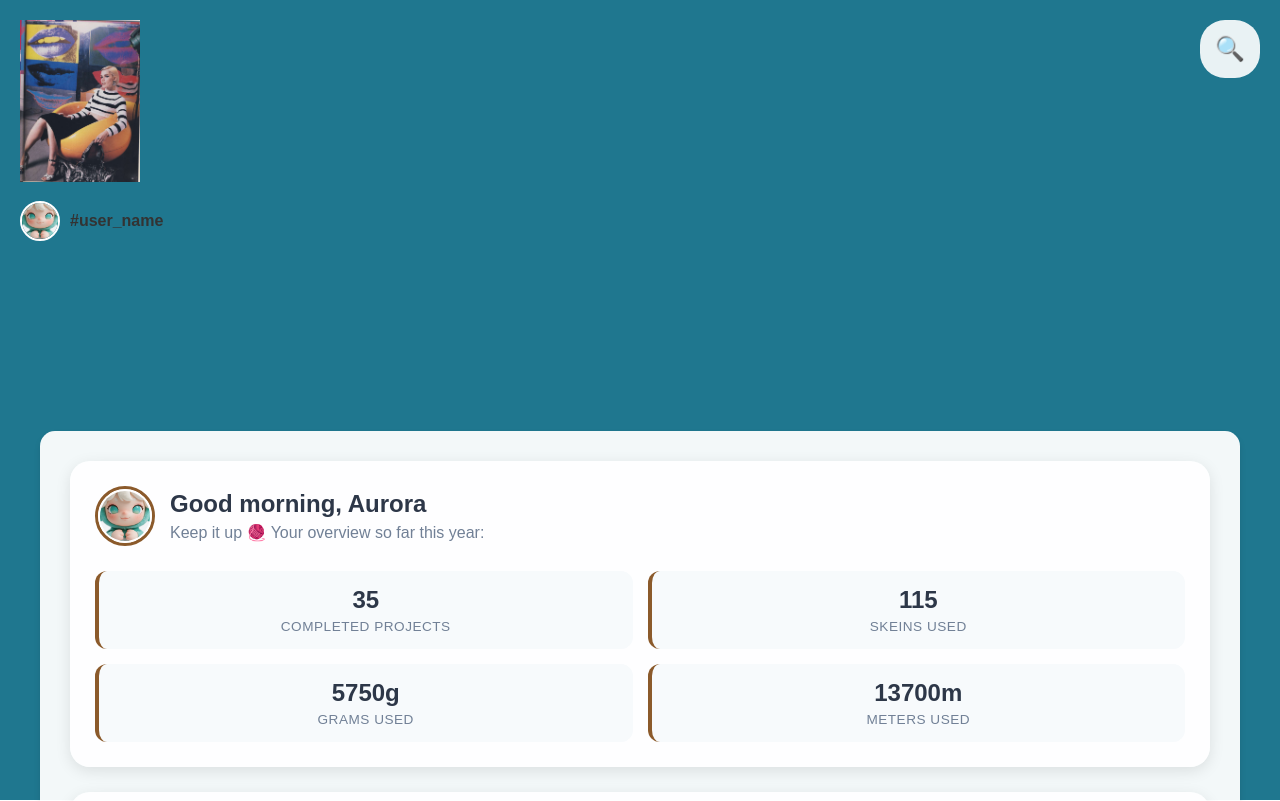
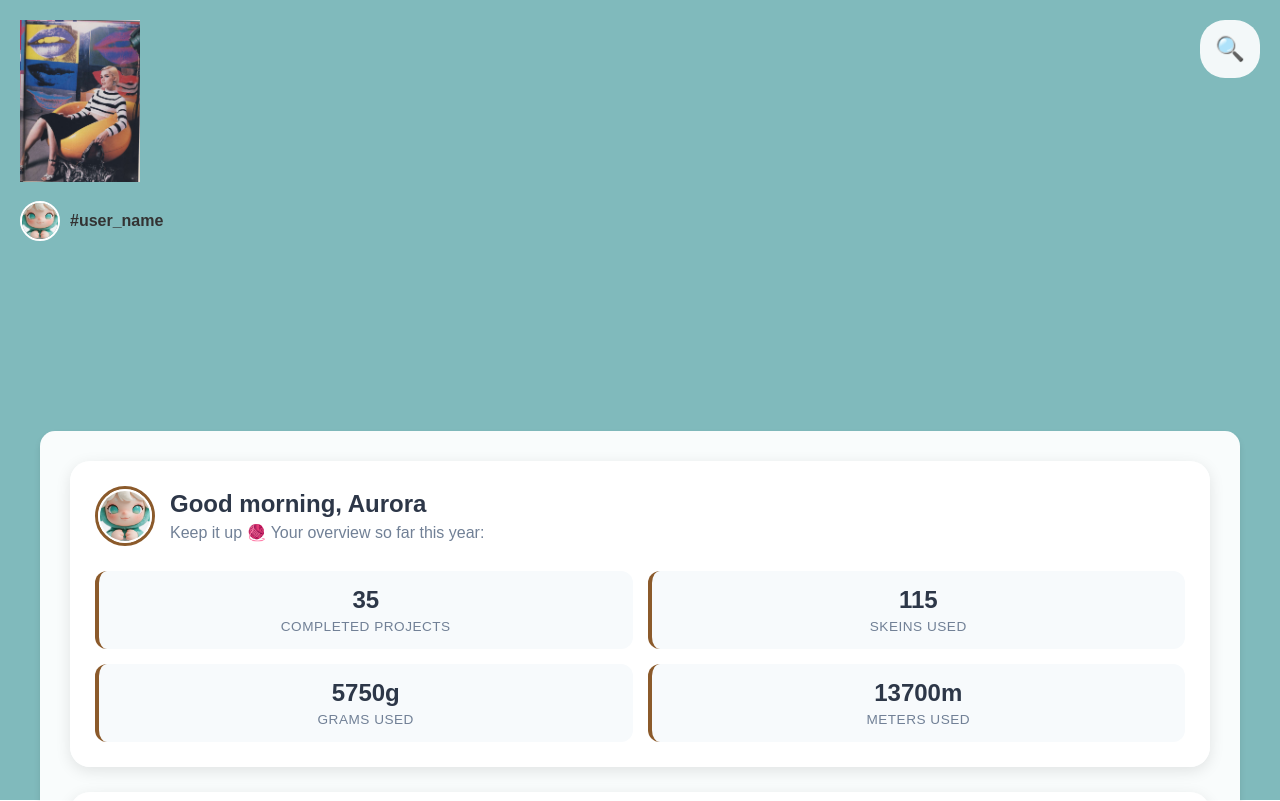
Before and after one commit to recurrel/YARNAWAY, a Next.js app: page / in a window 1280 px wide. Shown: the top 801 px of the page. Built offline with nearby package versions, Linux system fonts and the light colour scheme.

Commit message:
Update globals.css

```diff
--- a/src/styles/globals.css
+++ b/src/styles/globals.css
@@ -22,7 +22,7 @@ body {
   left: 0;
   width: 100%;
   height: 100%;
-  background-color: #1F778F;
+  background-color: #80BABC;
   z-index: -1;
 }
 
```
